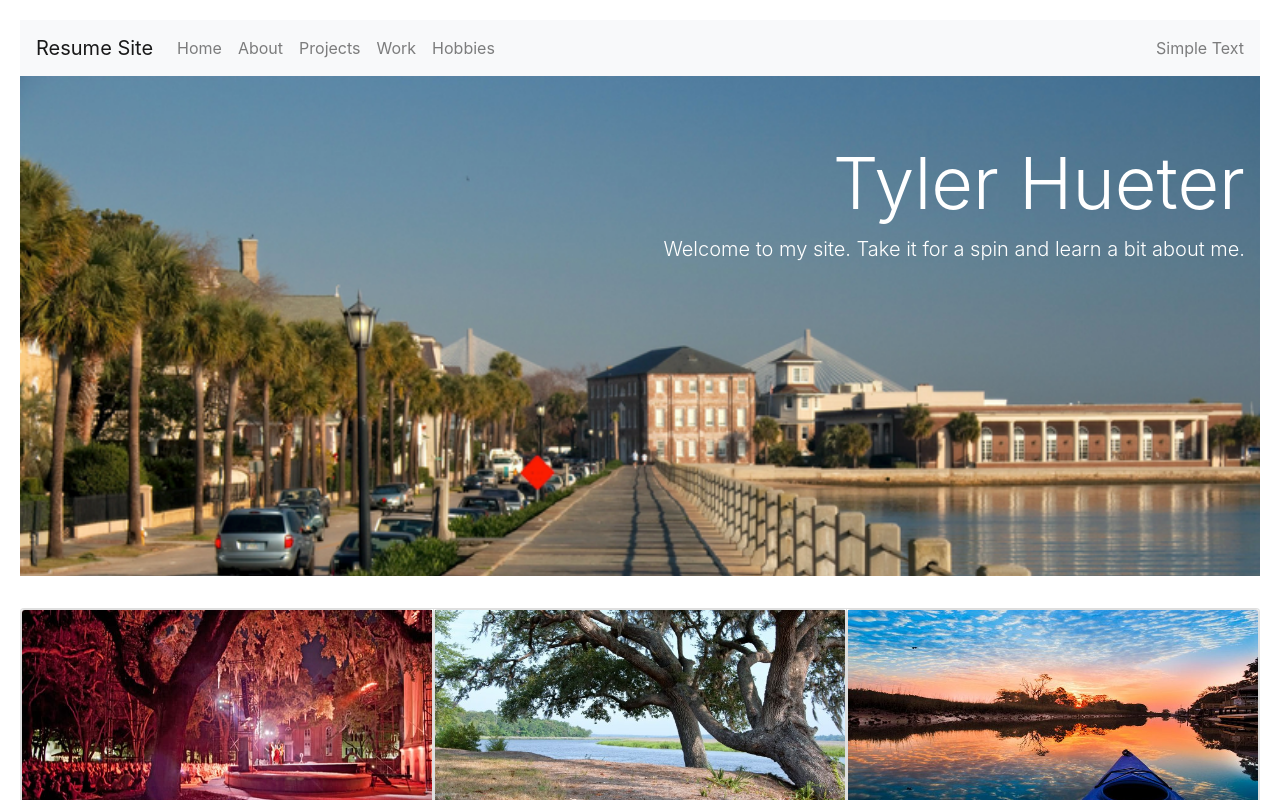
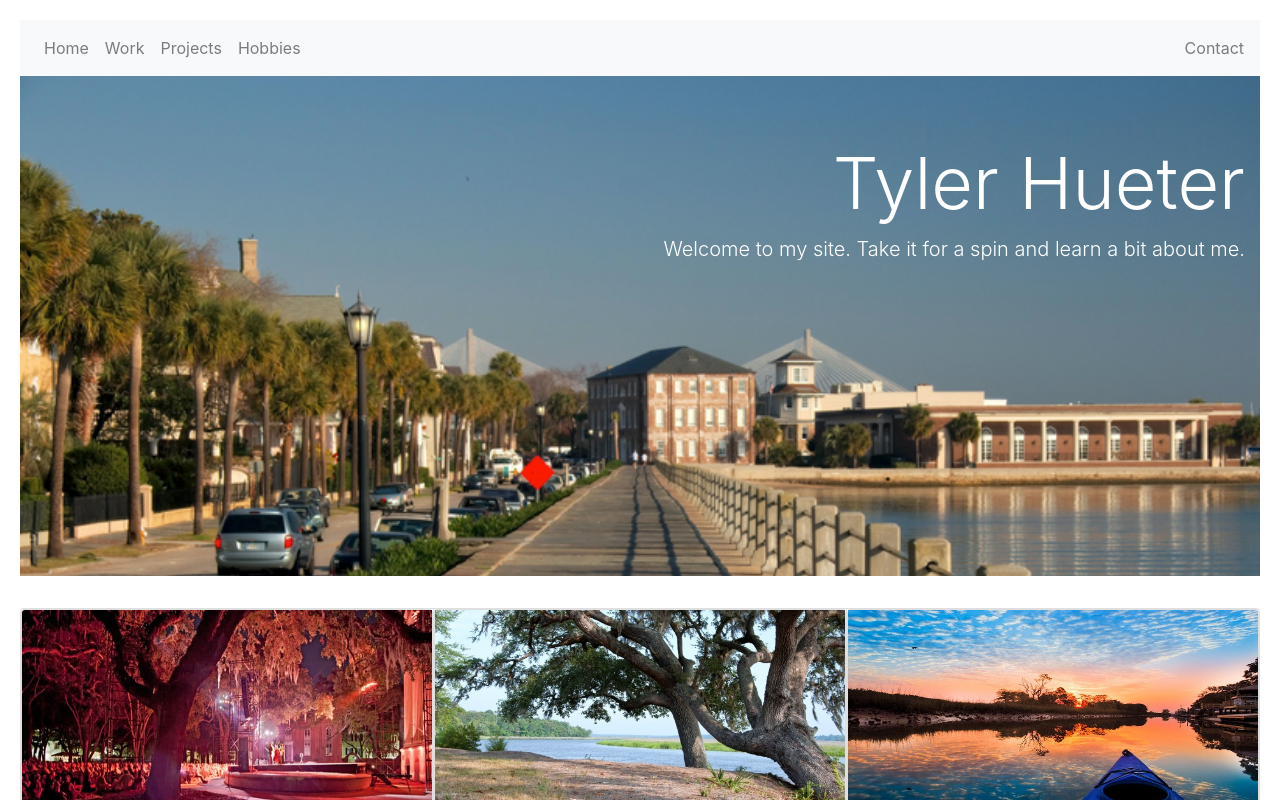
Before and after one commit to ethueter/ethueterResume, a Next.js app: page / in a window 1280 px wide. Shown: the top 800 px of the page. Built offline with nearby package versions, Linux system fonts and the light colour scheme.

Commit message:
navbar cleanup

```diff
--- a/components/Nav.js
+++ b/components/Nav.js
@@ -17,26 +17,20 @@ const Example = (props) => {
     return (
       <div>
         <Navbar color="light" light expand="md">
-          <NavbarBrand href="/">Resume Site</NavbarBrand>
             <Nav className="mr-auto" navbar>
               <NavItem>
                 <Link href="/">
                   <NavLink>Home</NavLink>
                 </Link>
               </NavItem>
-              <NavItem>
-                <Link href="/about">
-                    <NavLink>About</NavLink>
-                </Link>
-              </NavItem>
+            <NavItem>
+              <Link href="/work">
+                <NavLink>Work</NavLink>
+              </Link>
+            </NavItem>
             <NavItem>
               <Link href="/projects">
                 <NavLink>Projects</NavLink>
-              </Link>
-            </NavItem>
-            <NavItem>
-              <Link href="/work">
-                <NavLink>Work</NavLink>
               </Link>
             </NavItem>
             <NavItem>
@@ -45,7 +39,10 @@ const Example = (props) => {
               </Link>
             </NavItem>
             </Nav>
-            <NavbarText>Simple Text</NavbarText>
+          <a href="mailto:tyler_hueter@yahoo.com">
+            <NavbarText>Contact</NavbarText>
+          </a>
+
         </Navbar>
       </div>
     );
```
